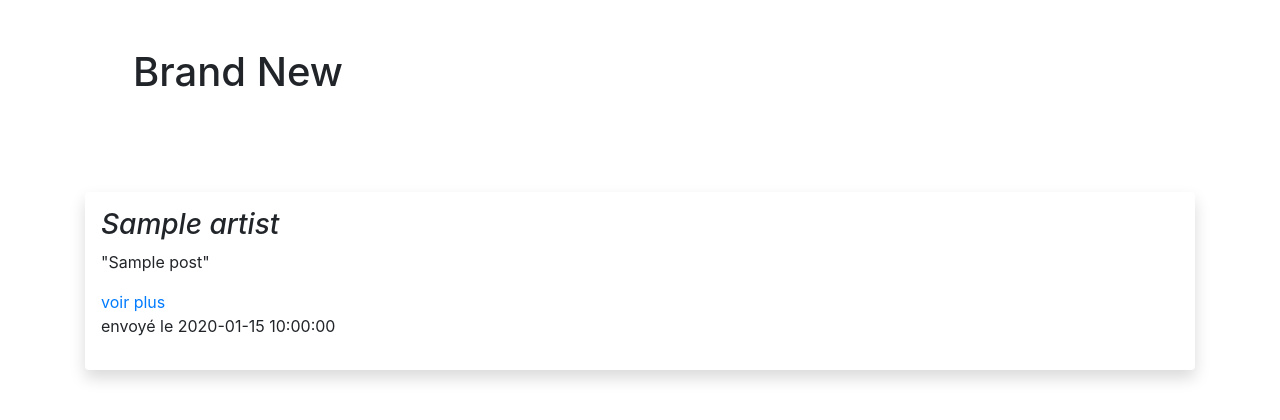
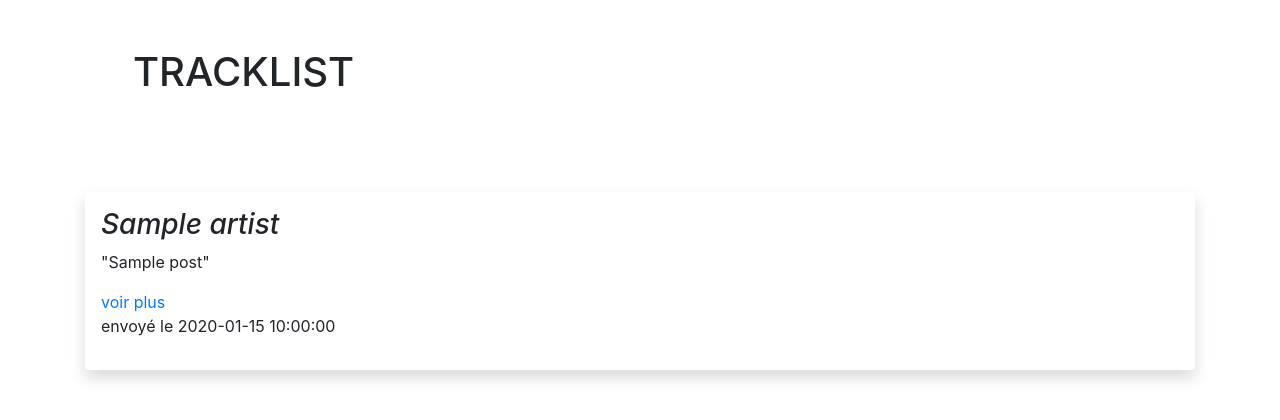
Before and after one commit to janjakg/Projet5, a PHP site: template view/frontend/listPostsView.php in a window 1280 px wide. Shown: the top 420 px of the page. Run offline with PHP 8.4, Linux system fonts and the light colour scheme; the template is opened without the code that fills it: most values are stand-ins (such as "Sample title", 1, 10 or a date in 2020).

Commit message:
changement de titre

```diff
--- a/view/frontend/listPostsView.php
+++ b/view/frontend/listPostsView.php
@@ -8,7 +8,7 @@ $title = "Decouvertes";
 <div class="banner">
 
   <div class="titre">
-    <h1 class=" m-5 pb-5">Brand New </h1>
+    <h1 class=" m-5 pb-5">TRACKLIST </h1>
   </div>
 </div>
 
```
